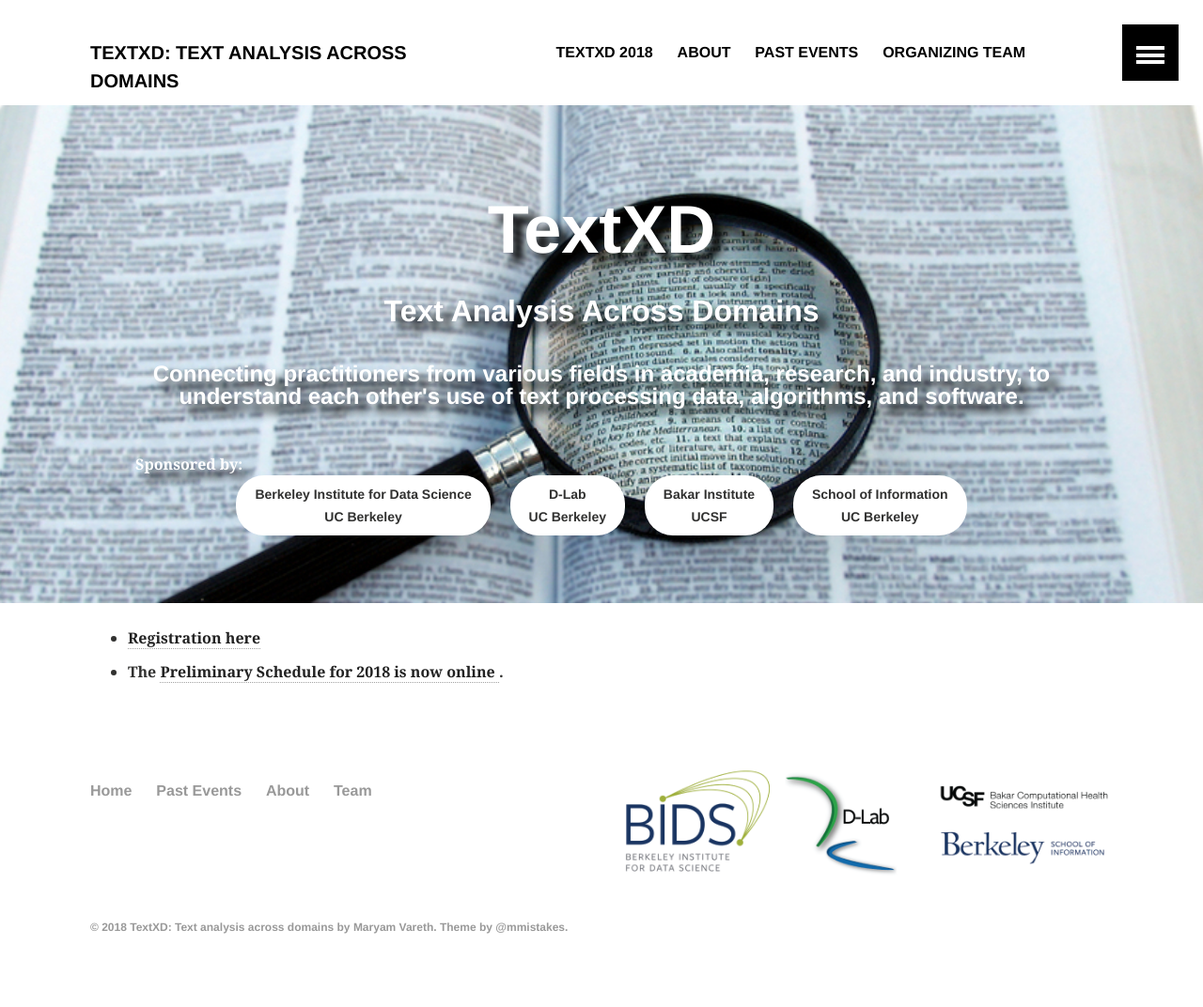
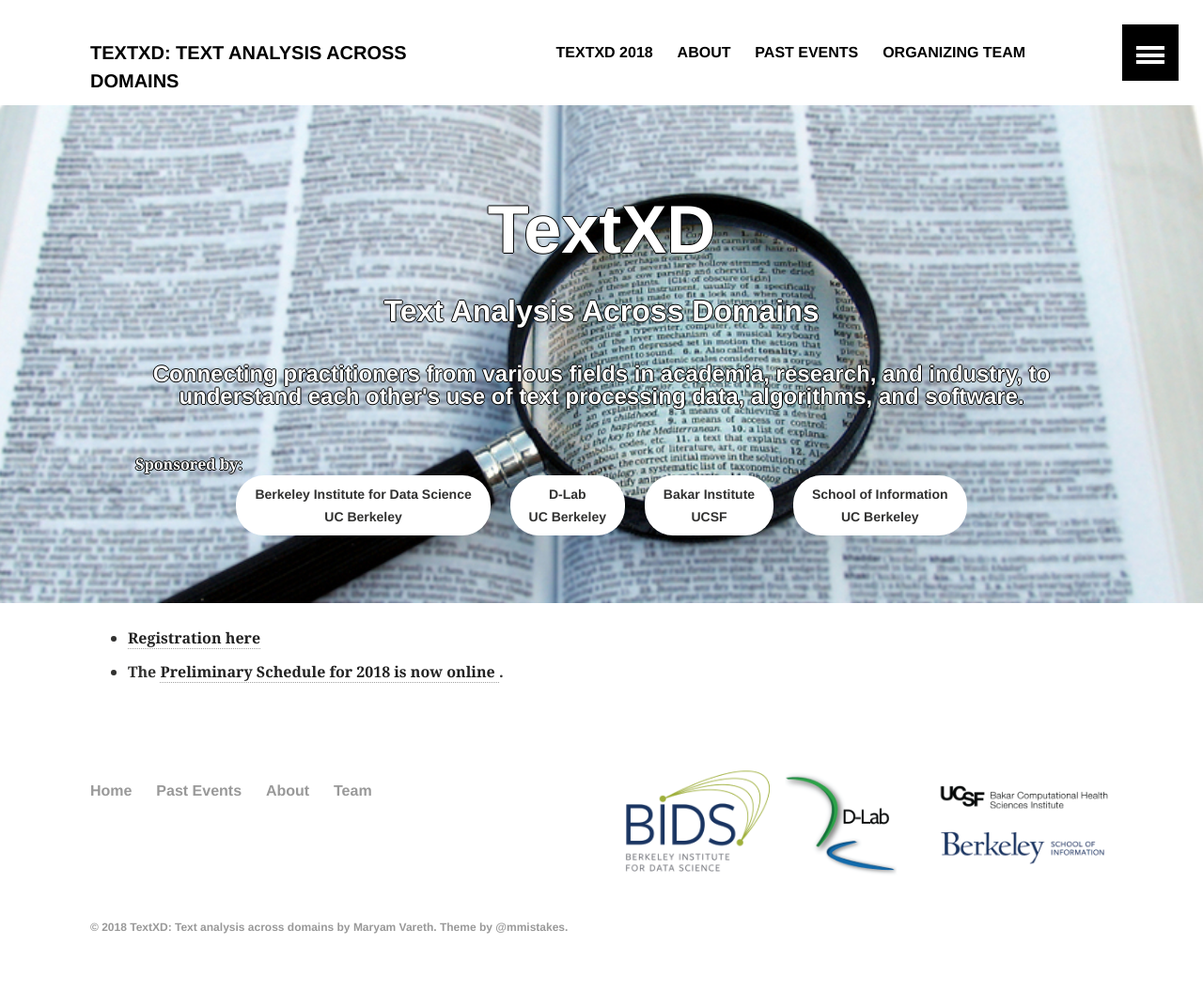
Before and after one commit to TextXD/textxd.github.io, a Jekyll site: the page built from index.md, in a window 1280 px wide. Shown: the whole page at 94% size. Built offline with Jekyll 4.4.1, drawn with Linux system fonts in a browser that asks for light colours.

Commit message:
Update home.html

```diff
--- a/_layouts/home.html
+++ b/_layouts/home.html
@@ -39,7 +39,8 @@
 
     {% if page.image.feature %}
     <style>
-      hshadow { color: white; text-shadow: 10px 10px 10px #000000;}
+      hshadow { color: white; /* text-shadow: 10px 10px 10px #000000;*/
+      text-shadow: -1px 0 black, 0 1px black, 1px 0 black, 0 -1px black }
     </style>
     <div class="page-lead" style="background-image:url({{ site.url }}/images/{{ page.image.feature }})">
       <div class="wrap page-lead-content">
```
